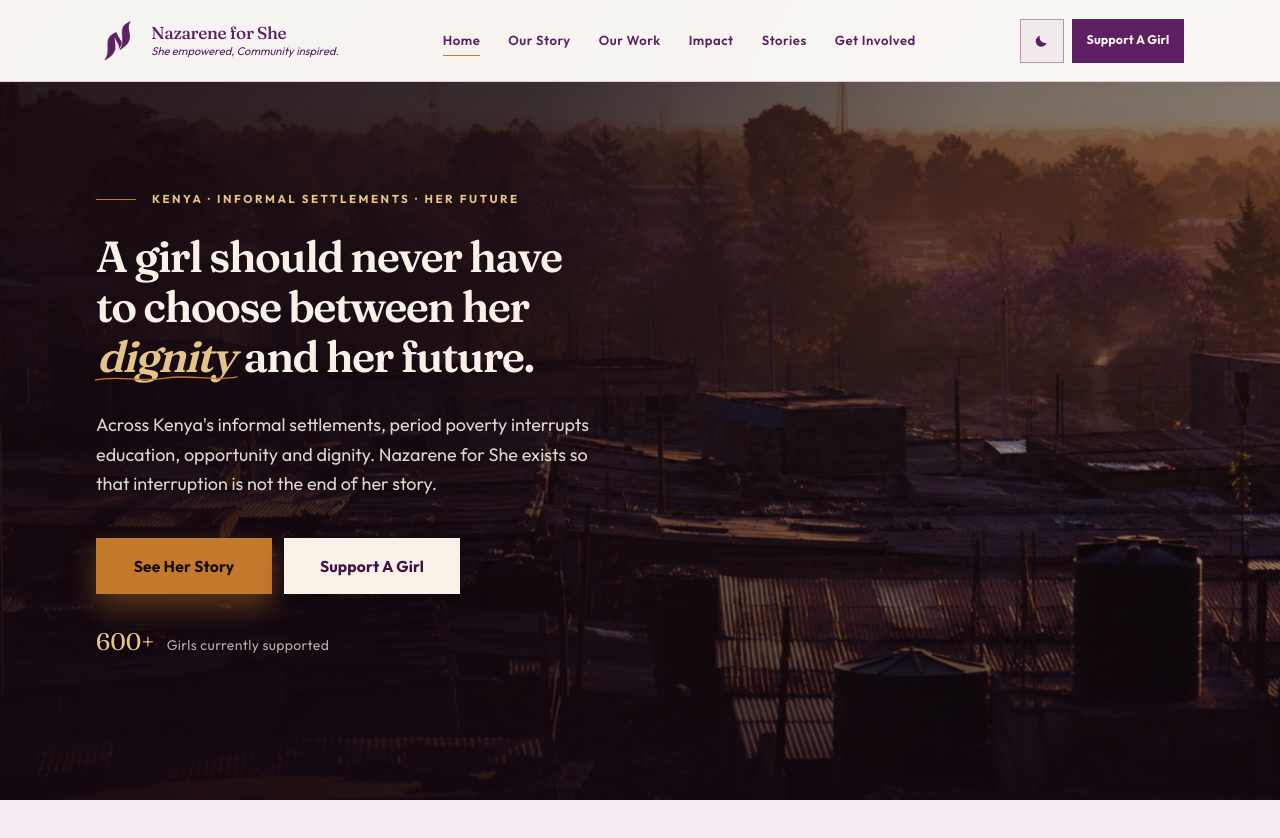
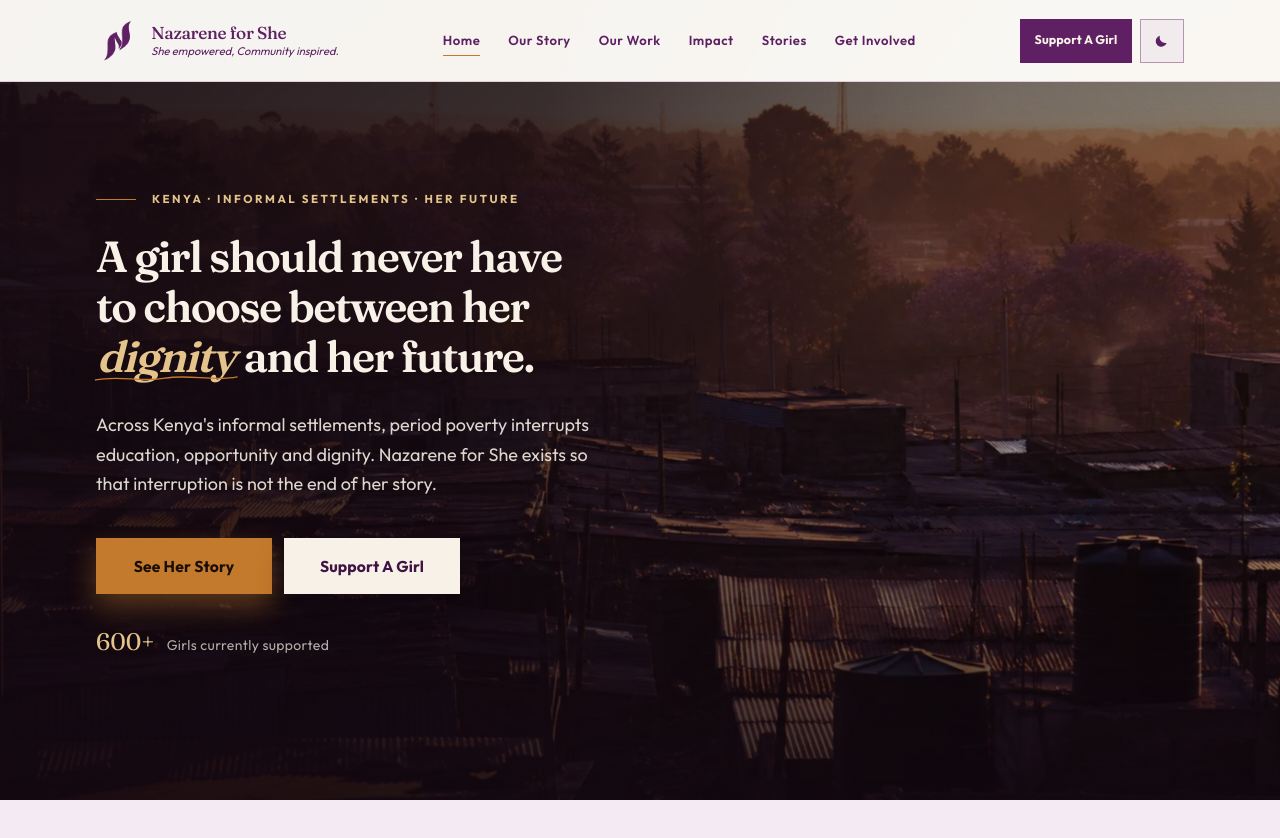
Before and after one commit to Christopher-Erick/nazarene-for-she, a Next.js app: page / in a window 1280 px wide. Shown: the top 838 px of the page. Built offline with nearby package versions, Linux system fonts and the light colour scheme; no server answers.

Commit message:
Place the theme toggle beside the menu button in the header.

```diff
--- a/components/navigation/SiteHeader.tsx
+++ b/components/navigation/SiteHeader.tsx
@@ -97,10 +97,11 @@ export function SiteHeader() {
         </nav>
 
         <div className="flex shrink-0 items-center gap-1.5 sm:gap-2">
-          <ThemeToggle />
           <ButtonLink href={supportCta.href} className="header-cta">
             {supportCta.label}
           </ButtonLink>
+          <div className="flex items-center gap-1">
+            <ThemeToggle />
             <button
               type="button"
               className="menu-toggle"
@@ -117,6 +118,7 @@ export function SiteHeader() {
             </button>
           </div>
         </div>
+      </div>
       </header>
       <MobileMenu open={open} pathname={pathname} onClose={() => setOpen(false)} />
     </>
```
Lines whose indentation alone changed are shown as unchanged.
